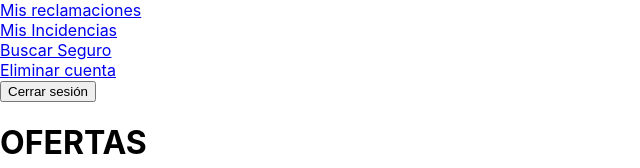
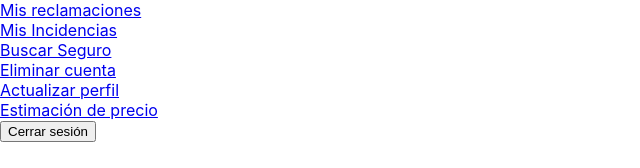
Before and after one commit to AlexanderAlvarezMarques/GS1-Final-Project, a React (Create React App) app: page /sesion in a window 1280 px wide. Shown: the top 168 px of the page, without its empty margins (0-640 px from the left). Built offline with nearby package versions, Linux system fonts and the light colour scheme; no server answers; the database is empty.

Commit message:
Flow puesto

```diff
--- a/src/componentes/PriceEstimate.js
+++ b/src/componentes/PriceEstimate.js
@@ -8,6 +8,8 @@ import Resultado from './Resultado'
 import { useParams } from 'react-router-dom';
 import PayTarjet from './PayTarjet';
 import Paypal from './Paypal';
+import { Link } from "react-router-dom";
+
 
 const PriceEstimate = () => {
 
@@ -70,10 +72,6 @@ const PriceEstimate = () => {
     const [, actualizarError] = useState(false);
 
 
-
-
-    //añadir state de extra
-    const [] = useState(extrasDisponibles);
 
 
 
@@ -225,6 +223,7 @@ const PriceEstimate = () => {
             </div> */}
 
             <button type="submit" >Aceptar</button>
+            <Link to={"/"}> Volver </Link>
         </form>
 
 
--- a/src/componentes/SesionPage.js
+++ b/src/componentes/SesionPage.js
@@ -69,6 +69,10 @@ const SesionPage = () => {
       <br></br>
       <Link to={"/DeleteAccount"}>Eliminar cuenta</Link>
       <br></br>
+      <Link to={"/actualizarPerfil"}>Actualizar perfil</Link>
+      <br></br>
+      <Link to={"/priceEstimate"}>Estimación de precio</Link>
+      <br></br>
       <button onClick={cerrarSesion}>Cerrar sesión</button>
       <br></br>
       <h1>OFERTAS</h1>
```
